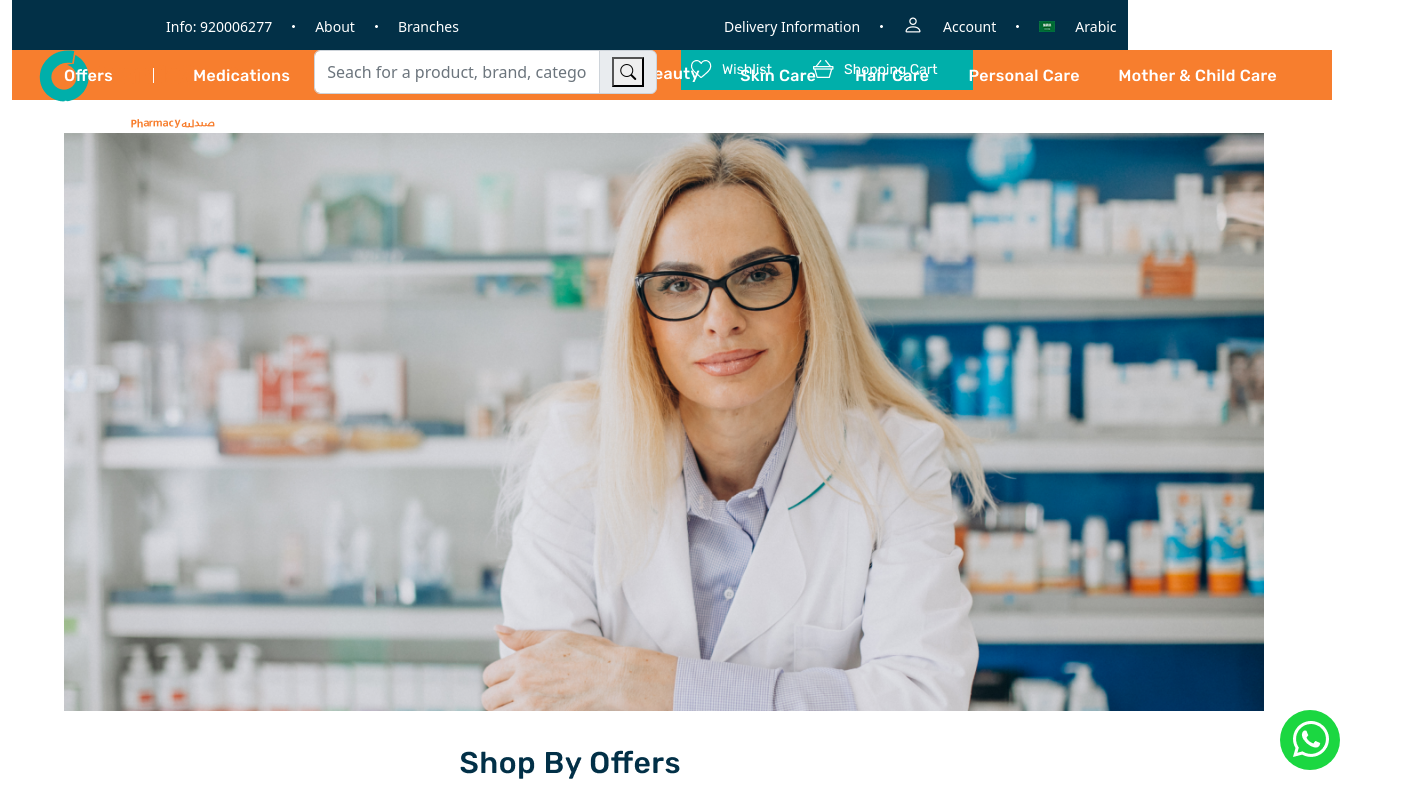
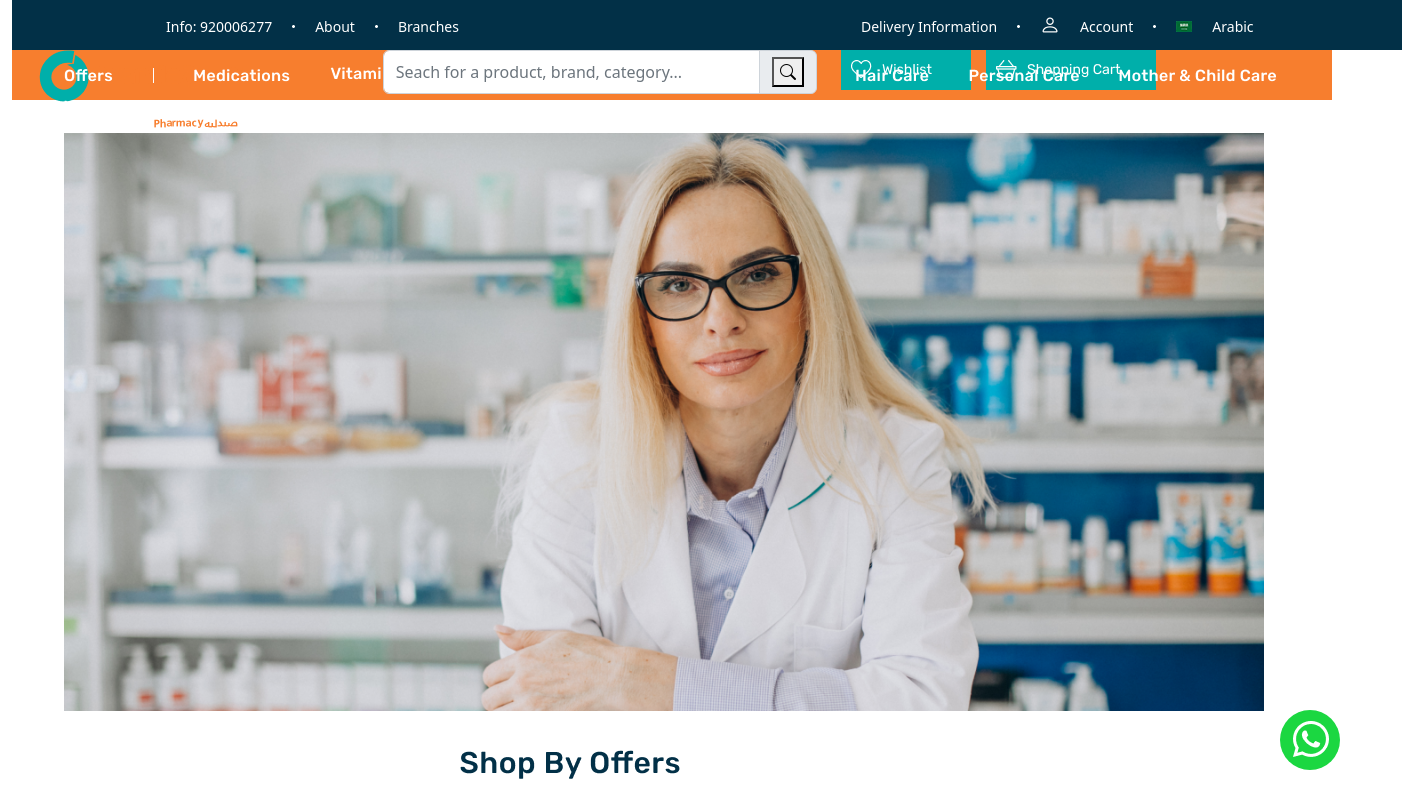
Before and after one commit to phuongdung10/orangePage, a React (Create React App) app: page / in a window 1280 px wide. Shown: the top 800 px of the page, 1402 px wide, since content can reach past the window. Built offline with nearby package versions, Linux system fonts and the light colour scheme.

Commit message:
Update styleHeader.css

```diff
--- a/src/myStyle/styleHeader.css
+++ b/src/myStyle/styleHeader.css
@@ -1,6 +1,8 @@
 .header_0{
     background-color: #023047;
     height: 50px;
+    display: flex;
+    width: 1390px;
 
 
 }
```
